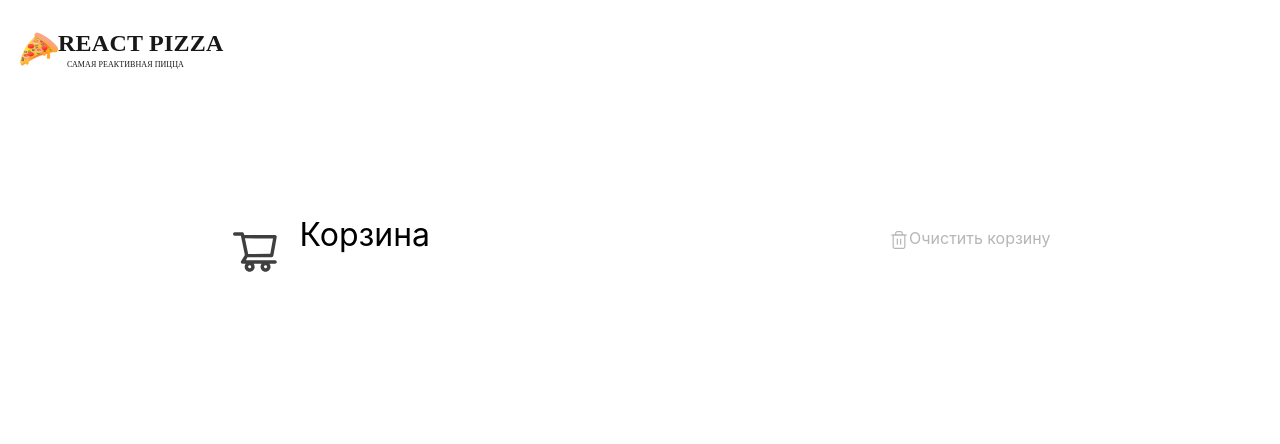
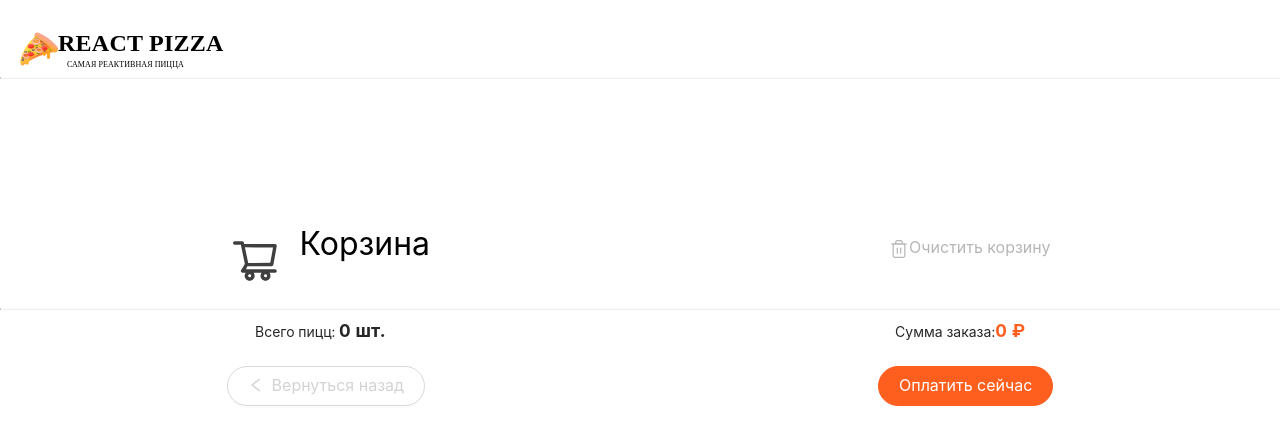
Before and after one commit to EditaTonoyan/ReactPizza, a React (Create React App) app: page /ordered in a window 1280 px wide. Shown: the top 444 px of the page. Built offline with nearby package versions, Linux system fonts and the light colour scheme.

Commit message:
page two

```diff
--- a/src/App.js
+++ b/src/App.js
@@ -3,34 +3,18 @@ import AllPizzas from './components/AllPizzas';
 import OrderedList from './components/OrderedList';
 import { Route, Switch } from 'react-router-dom';
 
-const router = [
-    {
-        path: "/",
-        component: AllPizzas,
-        exact: true
-    },
-    {
-        path: "/ordered",
-        component: OrderedList,
-        exact: true
-    }
-]
 
 function App() {
-    const pages = router.map((page, index) => {
-        return (
-          <Route
-            key={index}
-            path={page.path}
-            component={page.component}
-            exact={page.exact}
-          />
-        )
-    })
     return (
         <div>
             <Switch>
-                {pages}
+                <Route exact path="/">
+                    <AllPizzas />
+                </Route>
+                <Route exact path="/ordered">
+                    <OrderedList />
+                </Route>
+
             </Switch>
         </div>
     );
--- a/src/components/OrderedList/index.jsx
+++ b/src/components/OrderedList/index.jsx
@@ -1,27 +1,48 @@
-import {  useSelector } from 'react-redux';
+import {  useDispatch, useSelector } from 'react-redux';
 import { styles } from '../../styles';
 import piceOfPizza from '../../assets/icons/piceOfPizza.png';
 import trash from '../../assets/icons/trash.svg';
-import {ShoppingCartOutlined} from '@ant-design/icons';
+import {ShoppingCartOutlined, LeftOutlined} from '@ant-design/icons';
+import { Button } from 'antd';
+import { Link } from 'react-router-dom';
+
 
 
 
 const OrderedList = (props) => {
-    const state = useSelector(state => state);
+    const pizzas = useSelector(state => state.pizzasListState.pizzas);
+    const ordered = useSelector(state => state.pizzasListState.ordered);
+    const orderedCount = useSelector(state => state.pizzasListState.orderedCount);
+    const orderedPrcie = useSelector(state => state.pizzasListState.orderedPrcie);
 
-    console.log(state);
+    const dispatch = useDispatch();
+
+
+    const changeCount = (e) => {
+        dispatch({type:'CHANGE_COUNT', target:e.target})
+
+    }
 
     return(
         <div>
+
+            <div>
+
                 <div style={styles.Button}>
+                   <Link to='/'>
                          <div>
                             <div style={styles.Row1}>
                                 <img style={styles.PiceOfPizza} src={piceOfPizza} alt='icon' />
-                        <h1 style={styles.H1}> REACT PIZZA</h1 >
+                                <h1 style={styles.H1}>  <a style={styles.TitleLink} href="#">REACT PIZZA</a></h1 >
                             </div>
-                <h4 style={styles.H4}>Самая реактивная пицца</h4>
+                            <h4 style={styles.H4}> <a style={styles.TitleLink} href="#">Самая реактивная пицца</a></h4>
                         </div>
+                   </Link>
+
+
+
                 </div>
+                <hr style={styles.HrOrderedList}/>
 
                 <div style={styles.Content}>
                     <div style={styles.OrderedDiv}>
@@ -35,6 +56,80 @@ const OrderedList = (props) => {
                     </div>
                 </div>
 
+                <hr style={styles.HrOrderedList}/>
+
+            </div>
+
+
+
+            {
+                (ordered)?
+                Object.keys(ordered).map((key, index) => {
+                    const pizzasKey = pizzas.findIndex(x => x.id == key);
+                    console.log(ordered[key].count);
+                    return (
+                        <div key={index} style={styles.Grid}>
+                            <div style={styles.OrderedDiv}>
+                                <img style={styles.PizzaImage} src={pizzas[pizzasKey].url} alt="pizza" />
+                                <p style = {styles.PizzaName}> {pizzas[pizzasKey].name}</p>
+                            </div>
+                            <div style={styles.OrderedInfo}>
+                                <button
+                                    onClick={changeCount}
+                                    name={key}
+                                    value='minus'
+                                    style={styles.Incdec}
+                                >
+                                  -
+
+                                </button>
+
+                                    <span style={styles.OrderedCount}>{ordered[key].count}</span>
+
+                                <button
+                                    onClick={changeCount}
+                                    name={key}
+                                    value='plus'
+                                    style={styles.Incdec}
+
+                                >
+                                    +
+                                </button>
+                            </div>
+
+                            <div style={styles.OrderedInfo}>
+                                <span style={styles.OrderedCount}> {ordered[key].price + ' ₽'}</span>
+                            </div>
+
+                            <div style={styles.OrderedInfo}>
+                                <Button shape="circle">
+                                    x
+                                </Button>
+                            </div>
+                        </div>
+
+                    )
+
+                  }):''
+
+            }
+                <div style={styles.Div}>
+                   <div>Всего пицц: <span style={styles.OrderedCount}>{orderedCount} шт.</span> </div>
+                    <div>Сумма заказа:<span style={styles.OrderedPrice}>{orderedPrcie} ₽</span> </div>
+                </div>
+
+                <div style={styles.Div}>
+                    <Link to='/'>
+                        <Button style={styles.ButtonStyle1} shape="round" size='large'>
+                            <LeftOutlined />Вернуться назад
+                        </Button>
+                    </Link>
+
+
+                    <Button   style={styles.ButtonStyle} shape="round" size='large'>
+                        Оплатить сейчас
+                    </Button>
+                </div>
 
         </div>
     )
--- a/src/components/PizzasList/index.jsx
+++ b/src/components/PizzasList/index.jsx
@@ -75,10 +75,10 @@ const PizzasList = (props) => {
                                     })
                                   }
 
-                                  {
+                                  {/* {
                                       (error.hasOwnProperty(pizza.id))?
                                         (<hr style={styles.HrUnvisible}/>):" "
-                                  }
+                                  } */}
 
                                 </div>
                             </div>
--- a/src/styles.js
+++ b/src/styles.js
@@ -7,21 +7,21 @@ const PiceOfPizza = {
 const Row1 = {
     display: 'flex',
     flexdirection: 'row',
-    width: '92%',
-    height: '50%',
-    flexFlow: 'nowrap',
-    marginTop: '30px',
-    marginLeft: '20px'
+    width:'92%',
+    height:'50%',
+    flexFlow:'nowrap',
+    marginTop:'30px',
+    marginLeft:'20px'
 
 }
 const PriceAndCount = {
     display:'flex',
     justifyContent:'center',
-    border: '0 solid',
-    padding: '5px 28px',
-    borderRadius: '33px',
-    paddingBottom: '10px',
-    margin: '29px 31px',
+    border:'0 solid',
+    padding:'5px 28px',
+    borderRadius:'33px',
+    paddingBottom:'10px',
+    margin:'29px 31px',
     backgroundColor:'#FE5F1E'
 }
 const Button = {
@@ -30,79 +30,83 @@ const Button = {
 }
 
 const VTLine ={
-    borderLeft: '2px solid rgba(251, 250, 247, 0.3)',
-    height: '25px',
-    left: '1247px',
+    borderLeft:'2px solid rgba(251, 250, 247, 0.3)',
+    height:'25px',
+    left:'1247px',
     top:'34px'
 }
 
 const H1 = {
-    display: 'flex',
-    width: '166px',
-    height: '28px',
-    left: '118px',
-    top: '29px',
-    fontFamily: 'Proxima Nova',
-    fontStyle: 'normal',
-    fontWeight: '800',
-    fontSize: '24px',
-    lineHeight: '26px',
-    webkitLetterSpacing: '0.01em',
-    mozLetterSpacing: '0.01em',
-    msLetterSpacing: '0.01em',
-    letterSpacing: '0.01em',
-    textTransform: "uppercase",
-    color: '#181818',
+    display:'flex',
+    width:'166px',
+    height:'28px',
+    left:'118px',
+    top:'29px',
+    fontFamily:'Proxima Nova',
+    fontStyle:'normal',
+    fontWeight:'800',
+    fontSize:'24px',
+    lineHeight:'26px',
+    WebkitLetterSpacing:'0.01em',
+    MozLetterSpacing:'0.01em',
+    msLetterSpacing:'0.01em',
+    letterSpacing:'0.01em',
+    textTransform:"uppercase",
+    color:'#181818',
 }
 
 
 const H4 = {
-    fontSize: '8px',
-    mozLetterSpacing: '0.01em',
-    msLetterSpacing: '0.01em',
-    position: 'absolute',
-    left: '67px',
-    top: '18px',
-    lineHeight: '26px',
-    letterSpacing: '0.01em',
-    textTransform: "uppercase",
-    color: 'rgb(24, 24, 24)',
-    marginTop: '34px',
-    fontFamily: 'Proxima Nova',
-    fontStyle: 'normal',
-    fontWeight: '5',
+    fontSize:'8px',
+    MozLetterSpacing:'0.01em',
+    msLetterSpacing:'0.01em',
+    position:'absolute',
+    left:'67px',
+    top:'18px',
+    lineHeight:'26px',
+    letterSpacing:'0.01em',
+    textTransform:"uppercase",
+    color:'rgb(24, 24, 24)',
+    marginTop:'34px',
+    fontFamily:'Proxima Nova',
+    fontStyle:'normal',
+    fontWeight:'5',
 
 
 }
 
 const Hr = {
-    width: ' 100 %',
-    borderTop: '1px solid rgba(100, 100, 100, 0.8)',
-    marginTop: '120px'
+    width:'100%',
+    borderTop:'1px solid rgba(247, 247, 247, .3)',
+    marginTop:'120px'
+}
+
+const HrOrderedList = {
+    borderTop:'1px solid rgba(247, 247, 247, .3)',
 }
 
 const Par = {
-    fontFamily: 'Proxima Nova',
-    fontStyle: 'normal',
-    fontWeight: '800',
-    fontSize: '20px',
-    lineHeight: '24px',
-    textAlign: 'center',
-    letterSpacing: '0.01em',
+    fontFamily:'Proxima Nova',
+    fontStyle:'normal',
+    fontWeight:'800',
+    fontSize:'20px',
+    lineHeight:'24px',
+    textAlign:'center',
+    letterSpacing:'0.01em',
 }
 
 const Price = {
-    width: '89px',
-    height: '27px',
-    left: '112px',
-    top: '1323px',
-    fontFamily: 'Proxima Nova',
-    fontStyle: 'normal',
-    fontWeight: 'bold',
-    fontSize: '22px',
-    lineHeight: '27px',
-    letterSpacing: '0.015em',
-    color: '#000000',
+    width:'89px',
+    height:'27px',
+    left:'112px',
+    top:'1323px',
+    fontFamily:'Proxima Nova',
+    fontStyle:'normal',
+    fontWeight:'bold',
+    fontSize:'22px',
+    lineHeight:'27px',
+    letterSpacing:'0.015em',
+    color:'#000000',
 
 }
 const HrUnvisible = {
@@ -112,81 +116,81 @@ const HrUnvisible = {
 }
 
 const Container = {
-    height: '85px',
-    marginBottom: '12px',
-    left: '112px',
-    top: '690px',
-    background: '#f3f3f3',
-    borderRadius: '10px',
+    height:'85px',
+    marginBottom:'12px',
+    left:'112px',
+    top:'690px',
+    background:'#f3f3f3',
+    borderRadius:'10px',
 
 }
 
 const AddButton = {
-    fontFamily: 'Proxima Nova',
-    fontStyle: 'normal',
-    fontWeight: 'bold',
-    fontSize: '16px',
-    lineHeight: '19px',
-    width: '132px',
-    height: '40px',
-    left: '260px',
-    top: '1316px',
-    background: '#ffffff',
-    border: '1px solid #eb5a1e',
-    boxSizing: ' border-box',
-    borderRadius: '30px',
+    fontFamily:'Proxima Nova',
+    fontStyle:'normal',
+    fontWeight:'bold',
+    fontSize:'16px',
+    lineHeight:'19px',
+    width:'132px',
+    height:'40px',
+    left:'260px',
+    top:'1316px',
+    background:'#ffffff',
+    border:'1px solid #eb5a1e',
+    boxSizing:'border-box',
+    borderRadius:'30px',
 }
 
 const AddButton1 = {
-    fontFamily: 'Proxima Nova',
-    fontStyle: 'normal',
-    fontWeight: 'bold',
-    fontSize: '16px',
-    lineHeight: '19px',
-    width: '132px',
-    height: '40px',
-    left: '260px',
-    top: '1316px',
-    background: '#fe5f1e',
-    border: '1px solid #eb5a1e',
-    boxSizing: ' border-box',
-    borderRadius: '30px',
+    fontFamily:'Proxima Nova',
+    fontStyle:'normal',
+    fontWeight:'bold',
+    fontSize:'16px',
+    lineHeight:'19px',
+    width:'132px',
+    height:'40px',
+    left:'260px',
+    top:'1316px',
+    background:'#fe5f1e',
+    border:'1px solid #eb5a1e',
+    boxSizing:'border-box',
+    borderRadius:'30px',
 }
 
 const Div = {
-    display: 'flex',
-    justifyContent: 'space-around',
+    display:'flex',
+    justifyContent:'space-around',
 }
 
 const LinkRigth = {
     marginRight:'7px',
     color:'#fff',
-    cursor: 'pointer',
+    cursor:'pointer',
 }
 
 const LinkLeft = {
     marginTop:'7px',
     color:'#fff',
-    cursor: 'pointer',
+    cursor:'pointer',
 
 }
 
 const ChartIcon ={
     paddingTop:'3px',
     color:'#fff',
-    fontSize:' 20px',
+    fontSize:'20px',
 }
 
 const Icon = {
     fontSize:'50px',
-    marginRight: '20px',
+    marginRight:'20px',
     color: '#3F3F3F',
 
 }
 
 const IconTrash ={
-    width: '20px',
-    height: '20px',
+    width:'20px',
+    height:'20px',
     marginTop:'20px'
 }
 
@@ -197,8 +201,8 @@ const Chart = {
 
 const DeleteText = {
     fontSize:'16px',
-    lineheight: '19px',
-    color: '#B6B6B6',
+    lineheight:'19px',
+    color:'#B6B6B6',
     marginTop:'16px'
 
 }
@@ -210,9 +214,71 @@ const OrderedDiv ={
 }
 
 const Content = {
-    display: 'flex',
-    justifyContent: 'space-around',
+    display:'flex',
+    justifyContent:'space-around',
     marginTop:'140px' ,
+}
+
+
+const PizzaImage ={
+    width:'80px',
+    height:'80px',
+    margin:'10px 0 35px 0'
+}
+
+const PizzaName = {
+    fontWeight:'bold',
+    fontSize:'22px',
+    letterSpacing:'0.01em',
+    marginTop:'31px',
+}
+
+const Grid = {
+    display:'grid',
+    gridTemplateColumns:'repeat(4, 1fr)',
+    marginLeft:'154px',
+}
+
+const OrderedInfo = {
+    marginTop:'40px'
+}
+
+const OrderedCount = {
+    fontSize:'18px',
+    fontWeight:'bold',
+}
+
+const OrderedPrice ={
+    fontSize:'18px',
+    fontWeight:'bold',
+    color:'#FE5F1E',
+}
+
+const ButtonStyle = {
+    background:'#FE5F1E',
+    borderColor:'#FE5F1E',
+    color:'#fff',
+    marginTop:'20px'
+}
+
+const ButtonStyle1={
+    color:'#D3D3D3',
+    marginTop:'20px'
+}
+
+const Incdec = {
+    borderColor:'#FE5F1E',
+    color:'#FE5F1E',
+    marginLeft:'10px',
+    marginRight:'10px',
+    width:'32px',
+    height:'32px',
+    borderRadius:'20px'
+}
+
+const TitleLink ={
+    textDecoration:'none',
+    color:'#000000'
 }
 
 
@@ -240,5 +306,16 @@ export const styles = {
     OrderedDiv:OrderedDiv,
     Content:Content,
     IconTrash:IconTrash,
-    DeleteText:DeleteText
+    DeleteText:DeleteText,
+    HrOrderedList:HrOrderedList,
+    PizzaImage:PizzaImage,
+    PizzaName:PizzaName,
+    Grid:Grid,
+    OrderedInfo:OrderedInfo,
+    OrderedCount:OrderedCount,
+    OrderedPrice:OrderedPrice,
+    ButtonStyle:ButtonStyle,
+    ButtonStyle1:ButtonStyle1,
+    Incdec:Incdec,
+    TitleLink:TitleLink
 }
```
Also changed, not shown: src/components/AllPizzas/index.jsx (+10 -3 lines), src/components/Menu/index.jsx (+0 -32 lines), src/store/reducers/pizzasListReducer.js (+24 -0 lines). Lines whose indentation alone changed are shown as unchanged.
